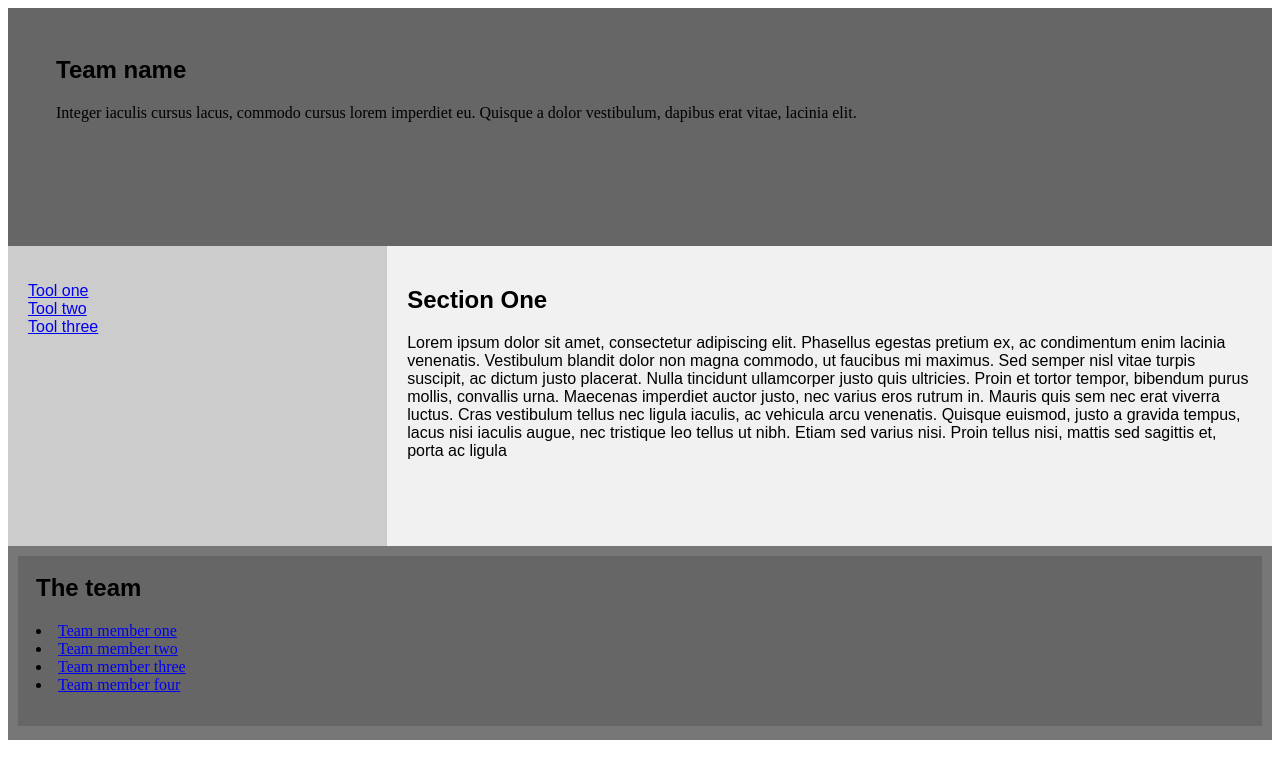
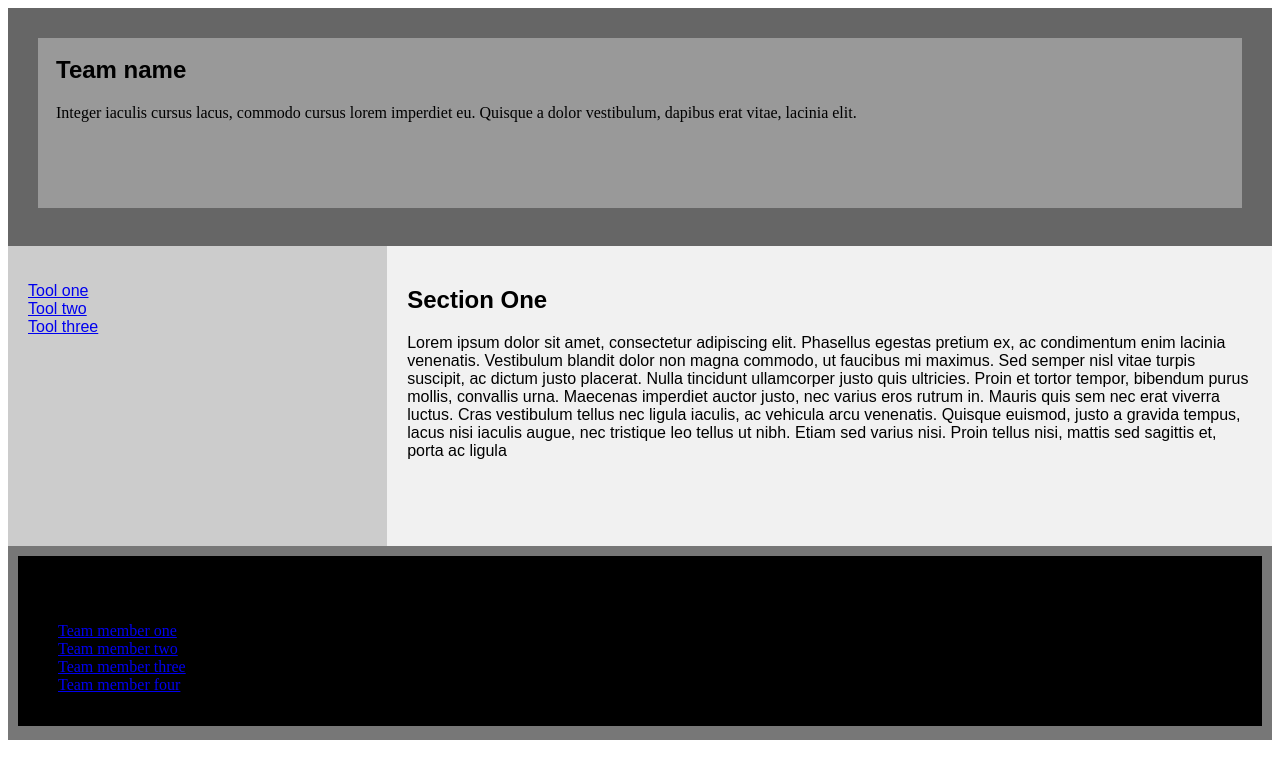
Before and after one commit to armandoagudelo/test, a plain HTML site: page docs/index.html in a window 1280 px wide. Drawn offline with Linux system fonts and the light colour scheme.

Commit message:
Update style.css

```diff
--- a/docs/style.css
+++ b/docs/style.css
@@ -68,7 +68,7 @@ footer {
   width: 100%;
   height: 100%;
   font-family: Arial, Helvetica, sans-serif;
-  background-color: #666;
+  background-color: #000;
   padding: 10px;
   text-align: left;
   color: blue;
@@ -79,7 +79,7 @@ footer {
   width: 100%;
   height: 100%;
   font-family: Arial, Helvetica, sans-serif;
-  background-color: #666;
+  background-color: #999;
   padding: 10px;
   text-align: left;
   color: blue;
```
